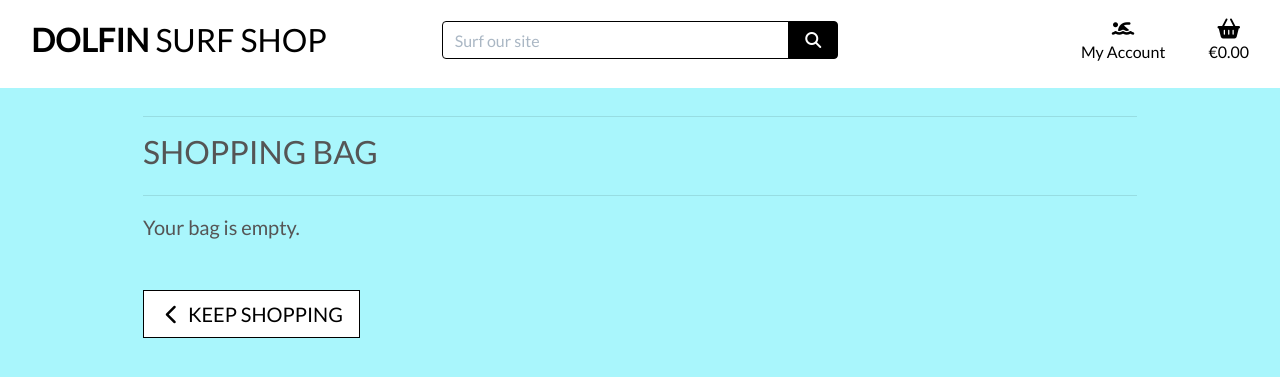
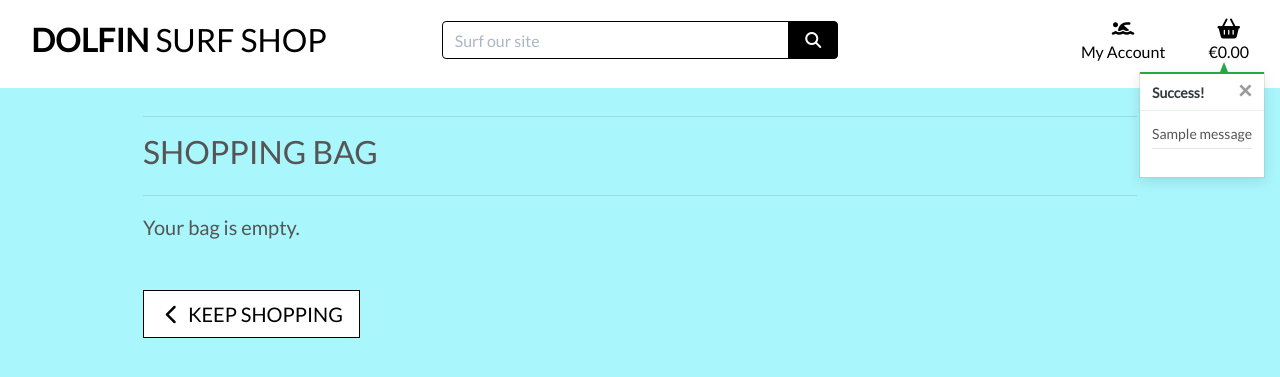
Before and after one commit to Catrionamcd/DolFin-Surf-Shop, a Django app: page /bag/ in a window 1280 px wide. Shown: the top 377 px of the page. Run offline with Django 3.2, Linux system fonts and the light colour scheme; tables that the repository leaves empty hold one stand-in row (values such as "Sample post"); one stand-in notice (Sample message) is shown; some libraries are stand-ins or nearby versions.

Commit message:
Create toasts to display messages to keep the user informed

```diff
--- a/dolfin_surf/settings.py
+++ b/dolfin_surf/settings.py
@@ -88,6 +88,8 @@ TEMPLATES = [
     },
 ]
 
+MESSAGE_STORAGE = 'django.contrib.messages.storage.session.SessionStorage'
+
 AUTHENTICATION_BACKENDS = [
 
     # Needed to login by username in Django admin, regardless of `allauth`
--- a/templates/base.html
+++ b/templates/base.html
@@ -116,10 +116,24 @@
         </div> -->
     </header>
 
+    {% if messages %}
+    <div class="message-container">
+        {% for message in messages %}
+            {% with message.level as level %}
+                {% if level == 40 %}
+                    {% include 'includes/toasts/toast_error.html' %}
+                {% elif level == 30 %}
+                    {% include 'includes/toasts/toast_warning.html' %}
+                {% elif level == 25 %}
+                    {% include 'includes/toasts/toast_success.html' %}
+                {% else %}
+                    {% include 'includes/toasts/toast_info.html' %}
+                {% endif %}
+            {% endwith %}
+        {% endfor %}
+    </div>
+    {% endif %}
 
-    {% if messages %}
-        <div class="message-container"></div>
-    {% endif %}
 
     {% block page_header %}
     {% endblock %}
@@ -128,6 +142,9 @@
     {% endblock %}
 
     {% block postloadjs %}
+    <script type="text/javascript">
+        $('.toast').toast('show');
+    </script>
     {% endblock %}
 
   </body>
--- /dev/null
+++ b/templates/includes/toasts/toast_success.html
@@ -0,0 +1,58 @@
+<div class="toast custom-toast rounded-0 border-top-0" data-autohide="false">
+    <div class="arrow-up arrow-success"></div>
+    <div class="w-100 toast-capper bg-success"></div>
+    <div class="toast-header bg-white text-dark">
+        <strong class="mr-auto">Success!</strong>
+        <button type="button" class="ml-2 mb-1 close text-dark" data-dismiss="toast" aria-label="Close">
+            <span aria-hidden="true">&times;</span>
+        </button>
+    </div>
+    <div class="toast-body bg-white">
+        <div class="row">
+            <div class="col">
+                {{ message }}
+                <hr class="mt-1 mb-3">
+            </div>
+        </div>
+        {% if grand_total and not on_profile_page %}
+            <p class="logo-font bg-white text-black py-1">Your Bag ({{ product_count }})</p>
+            <div class="bag-notification-wrapper">
+                {% for item in bag_items %}
+                    <div class="row">
+                        <div class="col-3 my-1">
+                            {% if item.product.image %}
+                            <img class="w-100" src="{{ item.product.image.url }}" alt="{{ item.product.name }}">
+                            {% else %}
+                            <img class="w-100" src="{{ MEDIA_URL }}noimage.png" alt="{{ item.product.name }}">
+                            {% endif %}
+                        </div>
+                        <div class="col-9">
+                            <p class="my-0"><strong>{{ item.product.name }}</strong></p>
+                            <p class="my-0 small">Size: {% if item.product.has_sizes %}{{ item.size|upper }}{% else %}N/A{% endif %}</p>
+                            <p class="my-0 small text-muted">Qty: {{ item.quantity }}</p>
+                        </div>
+                    </div>
+                {% endfor %}
+            </div>
+            <div class="row">
+                <div class="col">
+                    <strong><p class="mt-3 mb-1 text-black">
+                        Total{% if free_delivery_delta > 0 %} (Exc. delivery){% endif %}:
+                        <span class="float-right">${{ total|floatformat:2 }}</span>
+                    </p></strong>
+                    {% if free_delivery_delta > 0 %}
+                        <p class="mb-0 p-2 bg-warning shadow-sm text-black text-center">
+                            Spend <strong>${{ free_delivery_delta }}</strong> more to get free next day delivery!
+                        </p>
+                    {% endif %}
+                    <a href="{% url 'view_bag' %}" class="btn btn-black btn-block rounded-0">
+                        <span class="text-uppercase">Go To Secure Checkout</span>
+                        <span class="icon">
+                            <i class="fas fa-lock"></i>
+                        </span>
+                    </a>
+                </div>
+            </div>
+        {% endif %}
+    </div>
+</div>
```
Also changed, not shown: templates/includes/toasts/toast_error.html (added, +13 -0 lines), templates/includes/toasts/toast_info.html (added, +13 -0 lines), templates/includes/toasts/toast_warning.html (added, +13 -0 lines).
